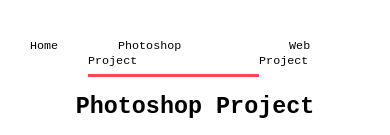
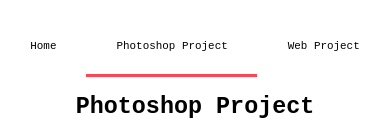
Before and after one commit to Nullifierz/Profile, a plain HTML site: page pages/photoshop.html in a window 390 px wide. Shown: the top 135 px of the page. Drawn offline with nearby package versions, Linux system fonts and the light colour scheme; some packages are replaced by stand-ins of ours; a script that the page names is missing.

Commit message:
Update photoshop.css

```diff
--- a/assets/css/photoshop.css
+++ b/assets/css/photoshop.css
@@ -139,7 +139,7 @@ html body {
     text-decoration: none;
     position: relative;
     z-index: 2;
-    font-size: 3vw;
+    font-size: 2.8vw;
   }
   .deskripsi-container {
     position: relative;
```
